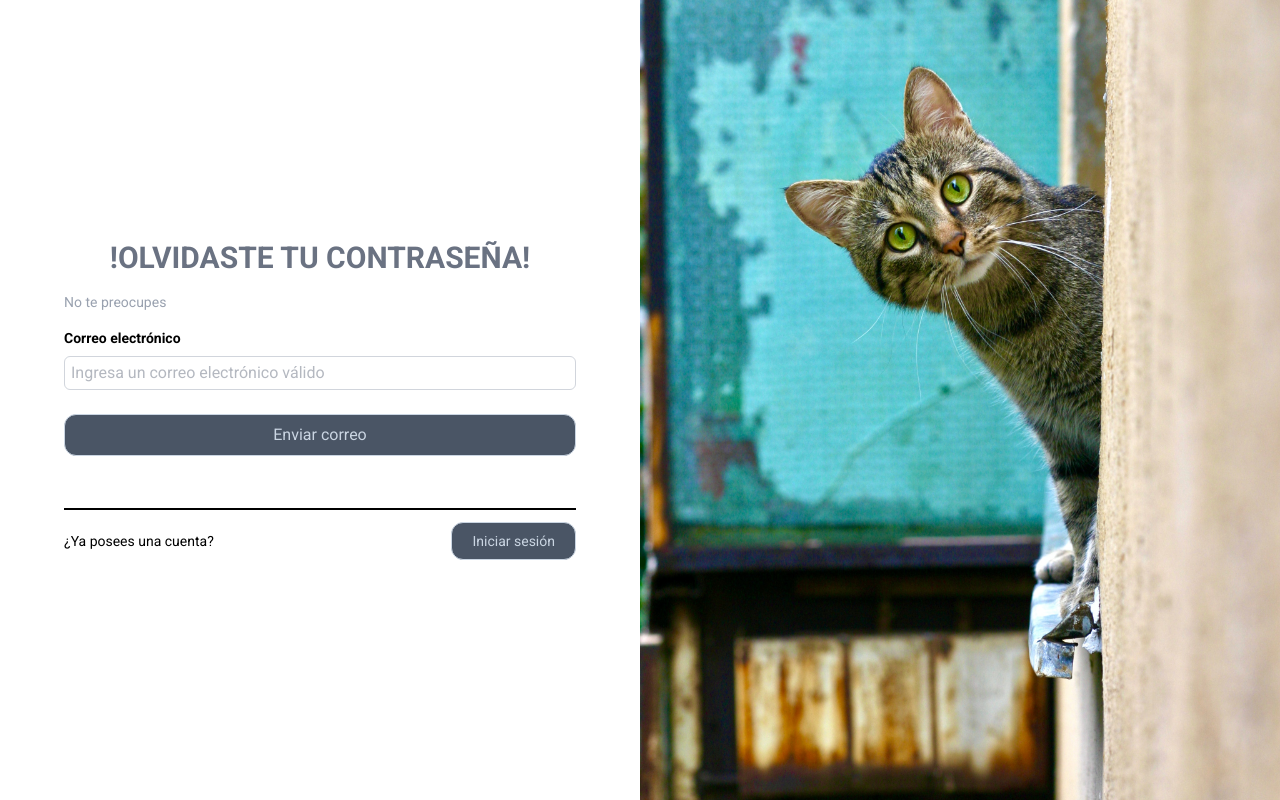
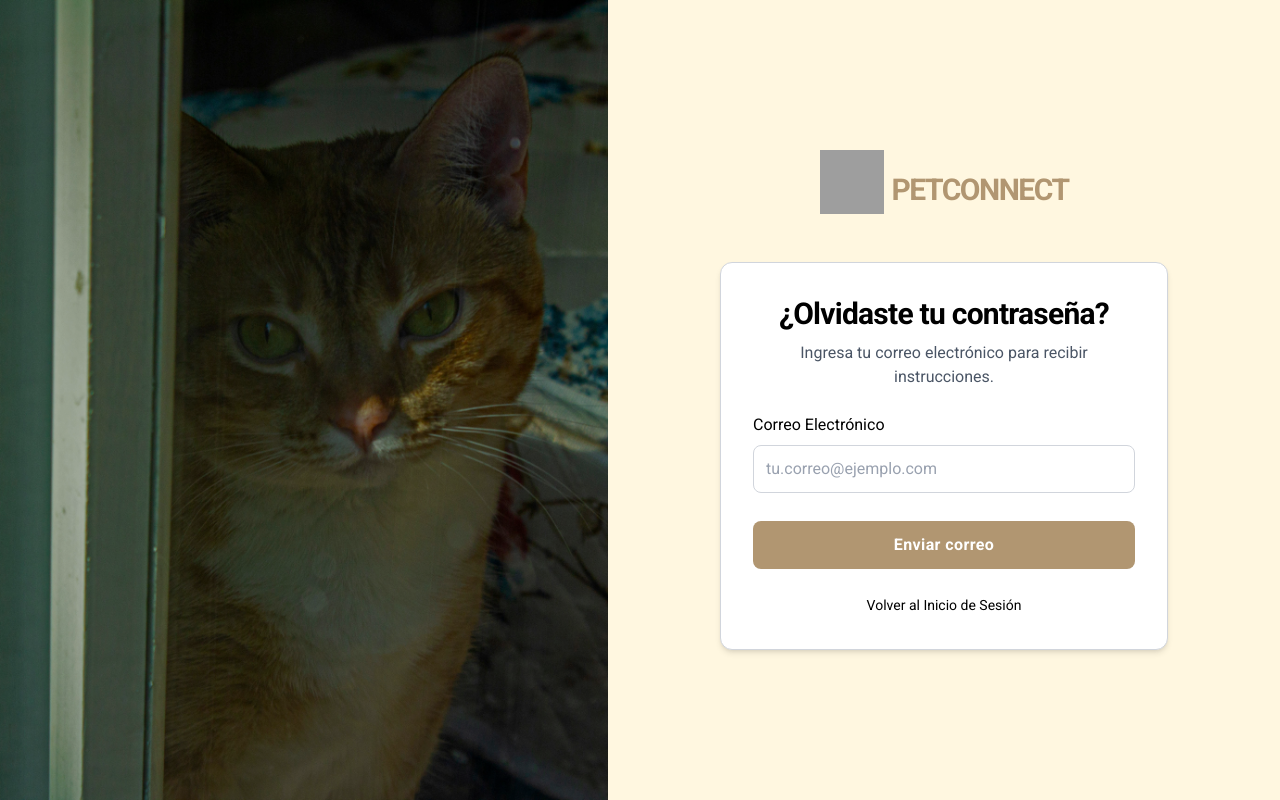
Before and after one commit to emygaleas/Frontend-tesis-mascotas, a React (Vite) app in the folder Frontend/: page /forgot/1 in a window 1280 px wide. Built offline with nearby package versions, Linux system fonts and the light colour scheme; grey boxes are pictures that could not be loaded.

Commit message:
Página para recuperar contraseña

```diff
--- a/Frontend/src/pages/Forgot.jsx
+++ b/Frontend/src/pages/Forgot.jsx
@@ -1,59 +1,110 @@
-import {Link} from 'react-router'
-
+import { Link } from 'react-router'
+import { useForm } from 'react-hook-form'
+import { ToastContainer } from 'react-toastify'
+import { useFetch } from '../hooks/useFetch'
 
 export const Forgot = () => {
 
+    const { register, handleSubmit, formState: { errors } } = useForm()
+    const fetchDataBackend = useFetch()
+
+    const sendMail = async (dataForm) => {
+        const url = `${import.meta.env.VITE_BACKEND_URL}/recuperarpassword`
+        await fetchDataBackend(url, dataForm, 'POST')
+    }
 
     return (
 
-        <div className="flex flex-col sm:flex-row h-screen">
+        <div className="flex min-h-screen w-full flex-col md:flex-row" style={{ backgroundColor: "#fff7e0" }}>
 
-            <div className="w-full sm:w-1/2 h-screen bg-white flex justify-center items-center">
+            <ToastContainer />
 
-                <div className="md:w-4/5 sm:w-full">
+            {/* Imagen — solo visible en pantallas grandes */}
+            <div className="relative hidden lg:flex flex-1 items-center justify-center">
+                <img
+                    src="/images/forgotCat.jpg"
+                    alt="Mascota"
+                    className="absolute h-full w-full object-cover"
+                />
+                <div className="absolute inset-0 bg-black/30"></div>
+            </div>
 
-                    <h1 className="text-3xl font-semibold mb-2 text-center uppercase  text-gray-500">!Olvidaste tu contraseña!</h1>
-                    <small className="text-gray-400 block my-4 text-sm">No te preocupes</small>
+            {/* Contenido */}
+            <div className="flex flex-1 items-center justify-center p-6 sm:p-8">
+                <div className="w-full max-w-md">
 
+                    {/* Header */}
+                    <header className="mb-8 flex flex-col items-center">
+                        <div className="flex items-center gap-2">
+                            <img src="https://cdn-icons-png.flaticon.com/128/5975/5975441.png" className="w-16 h-16 mx-auto mb-4" />
+                            <span className="text-3xl font-bold tracking-tighter text-black" style={{ color: "#b19671ff" }}>PETCONNECT</span>
+                        </div>
+                    </header>
 
-                    {/* Formulario */}
-                    <form >
+                    {/* Card */}
+                    <main className="w-full rounded-xl border border-gray-300 bg-white p-6 shadow-md sm:p-8">
 
-                        {/* Campo correo electrónico */}
-                        <div className="mb-1">
-                            <label className="mb-2 block text-sm font-semibold">Correo electrónico</label>
-                            <input type="email" placeholder="Ingresa un correo electrónico válido" className="block w-full rounded-md border border-gray-300 py-1 px-1.5 text-gray-500"
-                            />
+                        <div className="flex flex-col items-center">
+                            <h1 className="text-center text-2xl font-bold leading-tight tracking-tight text-black sm:text-3xl">
+                                ¿Olvidaste tu contraseña?
+                            </h1>
+
+                            <p className="pt-2 pb-6 text-center text-base text-gray-600">
+                                Ingresa tu correo electrónico para recibir instrucciones.
+                            </p>
                         </div>
 
+                        {/* Form */}
+                        <form className="flex flex-col gap-5" onSubmit={handleSubmit(sendMail)}>
 
-                        {/* Botón Forgot password */}
-                        <div className="mb-3">
-                            <button className="bg-gray-600 text-slate-300 border py-2 w-full rounded-xl mt-5 hover:scale-105 duration-300 hover:bg-gray-900 hover:text-white">Enviar correo
-                            </button>
+                            {/* Campo correo */}
+                            <div className="flex flex-col">
+                                <label className="pb-2 text-base font-medium text-black">
+                                    Correo Electrónico
+                                </label>
+
+                                <div className="group relative flex w-full items-stretch">
+                                    <input
+                                        type="email"
+                                        placeholder="tu.correo@ejemplo.com"
+                                        className="form-input h-12 flex-1 rounded-lg border border-gray-300 bg-transparent p-3 text-black placeholder:text-gray-400 focus:border-black focus:outline-none focus:ring-2 focus:ring-black/20"
+                                        {...register("email", { required: "El correo electrónico es obligatorio" })}
+                                    />
+                                </div>
+
+                                {errors.email && (
+                                    <p className="text-red-600 text-sm mt-1">{errors.email.message}</p>
+                                )}
+                            </div>
+
+                            {/* Botón */}
+                            <div className="pt-2">
+                                <button
+                                    type="submit"
+                                    className="flex h-12 w-full cursor-pointer items-center justify-center rounded-lg bg-black px-5 text-base font-bold tracking-wide text-white transition-colors hover:bg-gray-800 focus:outline-none focus:ring-4 focus:ring-black/30"
+                                    style={{ backgroundColor: "#b19671ff" }}
+                                >
+                                    Enviar correo
+                                </button>
+                            </div>
+                        </form>
+
+                        {/* Link */}
+                        <div className="mt-6 text-center">
+                            <Link
+                                to="/login"
+                                className="text-sm font-medium text-black hover:underline"
+                            >
+                                Volver al Inicio de Sesión
+                            </Link>
                         </div>
 
-                    </form>
-
-
-                    <div className="mt-5 text-xs border-b-2 py-4 "/>
-
-
-                    {/* Enlace para iniciar sesión si ya posee una cuenta */}
-                    <div className="mt-3 text-sm flex justify-between items-center">
-                        <p>¿Ya posees una cuenta?</p>
-                        <Link to="/login" className="py-2 px-5 bg-gray-600 text-slate-300 border rounded-xl hover:scale-110 duration-300 hover:bg-gray-900 hover:text-white">Iniciar sesión</Link>
-                    </div>
+                    </main>
 
                 </div>
-
-            </div>
-
-            {/* Imagen */}
-            <div className="w-full sm:w-1/2 h-1/3 sm:h-screen bg-[url('/public/images/catforgot.jpg')]
-                bg-no-repeat bg-cover bg-center sm:block hidden">
             </div>
 
         </div>
+
     )
 }
--- a/Frontend/src/pages/Login.jsx
+++ b/Frontend/src/pages/Login.jsx
@@ -93,7 +93,7 @@ const Login = () => {
             </form>
 
             <div className="mt-6 text-sm text-center">
-              <Link to="/n" className="text-primary font-semibold hover:text-primary/80 transition">¿Olvidaste tu contraseña?</Link>
+              <Link to="/forgot/id" className="text-primary font-semibold hover:text-primary/80 transition">¿Olvidaste tu contraseña?</Link>
             </div>
 
             <div className="mt-6 text-center text-sm text-gray-600">
```
Also changed, not shown: Frontend/public/images/forgotCat.jpg (added).
